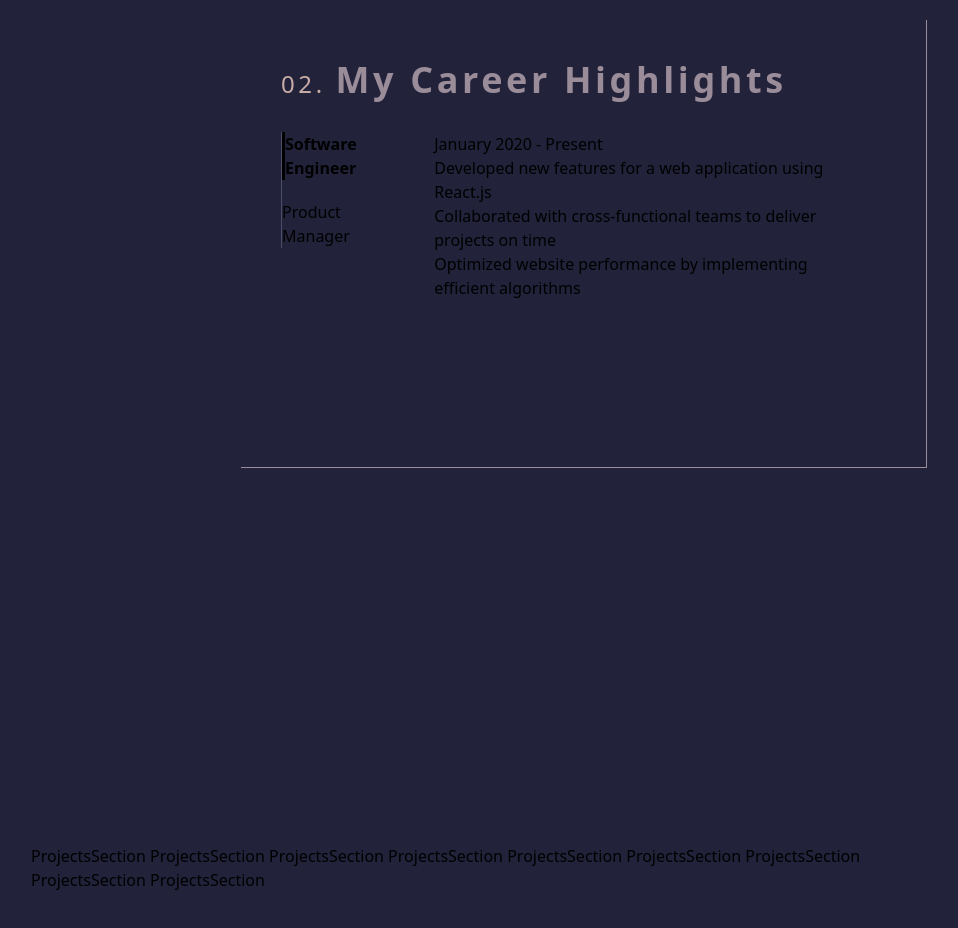
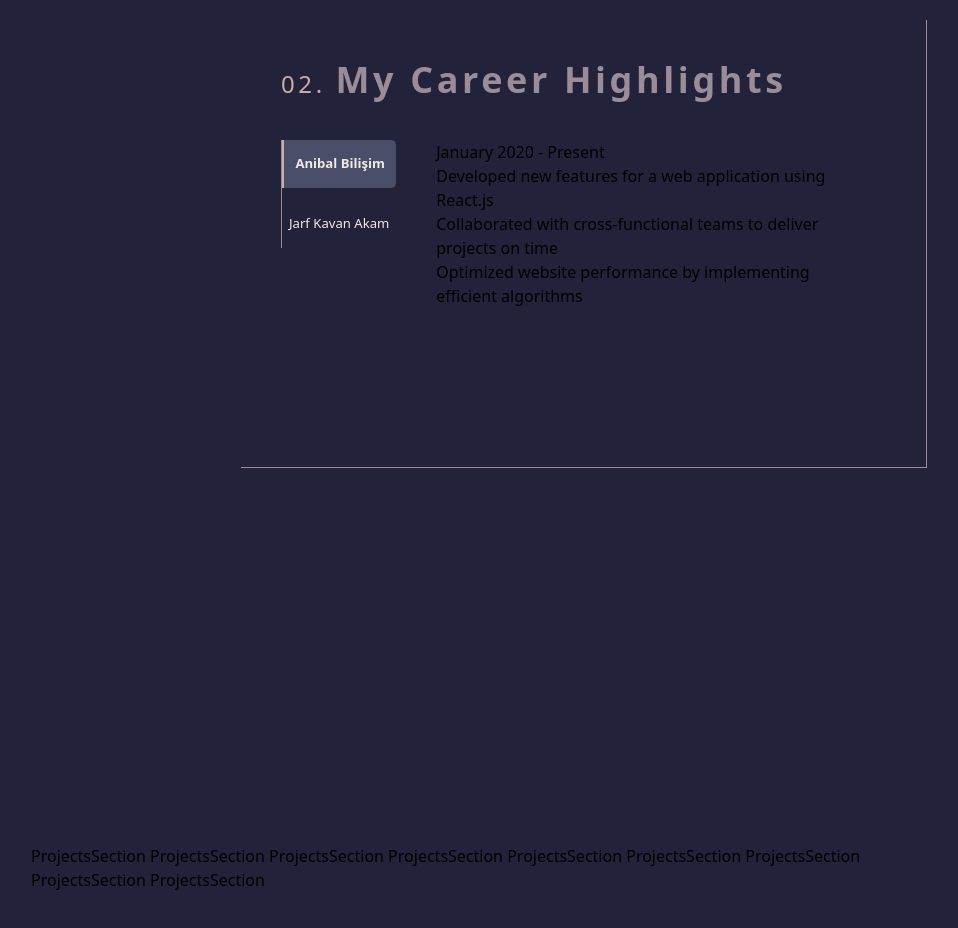
Before and after one commit to HitaBeeDev/portfolio, a React (Vite) app: page / in a window 1280 px wide. Shown: the part 1560-2488 px from the top of the page, without its empty margins (177-1135 px from the left). Built offline with nearby package versions, Linux system fonts and the light colour scheme.

Commit message:
updating

```diff
--- a/src/Components/ExperienceSection.jsx
+++ b/src/Components/ExperienceSection.jsx
@@ -1,5 +1,4 @@
 import { useState } from "react";
-import { motion } from "framer-motion";
 import jobTabContents from "./jobTabContents";
 
 function AboutSection() {
@@ -20,29 +19,27 @@ function AboutSection() {
           My Career Highlights
         </p>
 
-        <div className="grid grid-cols-12 gap-8 mt-8">
-          <div className="border-l border-color2 h-fit col-span-3 flex flex-col gap-5">
+        <div className="grid grid-cols-12 gap-10 mt-10">
+          <div className="border-l border-color3 h-fit col-span-3 flex flex-col gap-3">
             {jobTabContents.map((tab, index) => (
-              <motion.div
+              <div
                 key={index}
-                className={`cursor-pointer ${
-                  index === activeTab ? "font-semibold" : ""
+                className={` cursor-pointer ${
+                  index === activeTab
+                    ? "transition-all bg-color2 rounded-r-[0.3rem] duration-500 font-semibold border-l-2 border-color4"
+                    : ""
                 }`}
                 onClick={() => setActiveTab(index)}
-                initial={{ borderLeftWidth: 0 }}
-                animate={{
-                  borderLeftWidth: index === activeTab ? 3 : 0,
-                  transition: { duration: 0.6 },
-                }}
               >
-                <p className="h-12 flex justify-center items-center">
-                  {tab.jobPosition}
+                <p className="h-12 text-color5 text-[0.82rem] flex justify-center items-center">
+                  {tab.jobFirm}
                 </p>
-              </motion.div>
+              </div>
             ))}
           </div>
 
           <div className="col-span-9">
+            <p>{jobTabContents.jobPosition}</p>
             <p>{jobTabContents[activeTab].jobDate}</p>
             <ul>
               {jobTabContents[activeTab].jobBulletPoints.map(
--- a/src/Components/jobTabContents.js
+++ b/src/Components/jobTabContents.js
@@ -1,6 +1,7 @@
 const jobTabContents = [
   {
-    jobPosition: "Software Engineer",
+    jobFirm: "Anibal Bilişim",
+    jobPosition: "Frontend Developer Intern",
     jobDate: "January 2020 - Present",
     jobBulletPoints: [
       "Developed new features for a web application using React.js",
@@ -9,7 +10,8 @@ const jobTabContents = [
     ],
   },
   {
-    jobPosition: "Product Manager",
+    jobFirm: "Jarf Kavan Akam",
+    jobPosition: "Frontend Developer",
     jobDate: "July 2018 - December 2019",
     jobBulletPoints: [
       "Led product development lifecycle from conception to launch",
```
